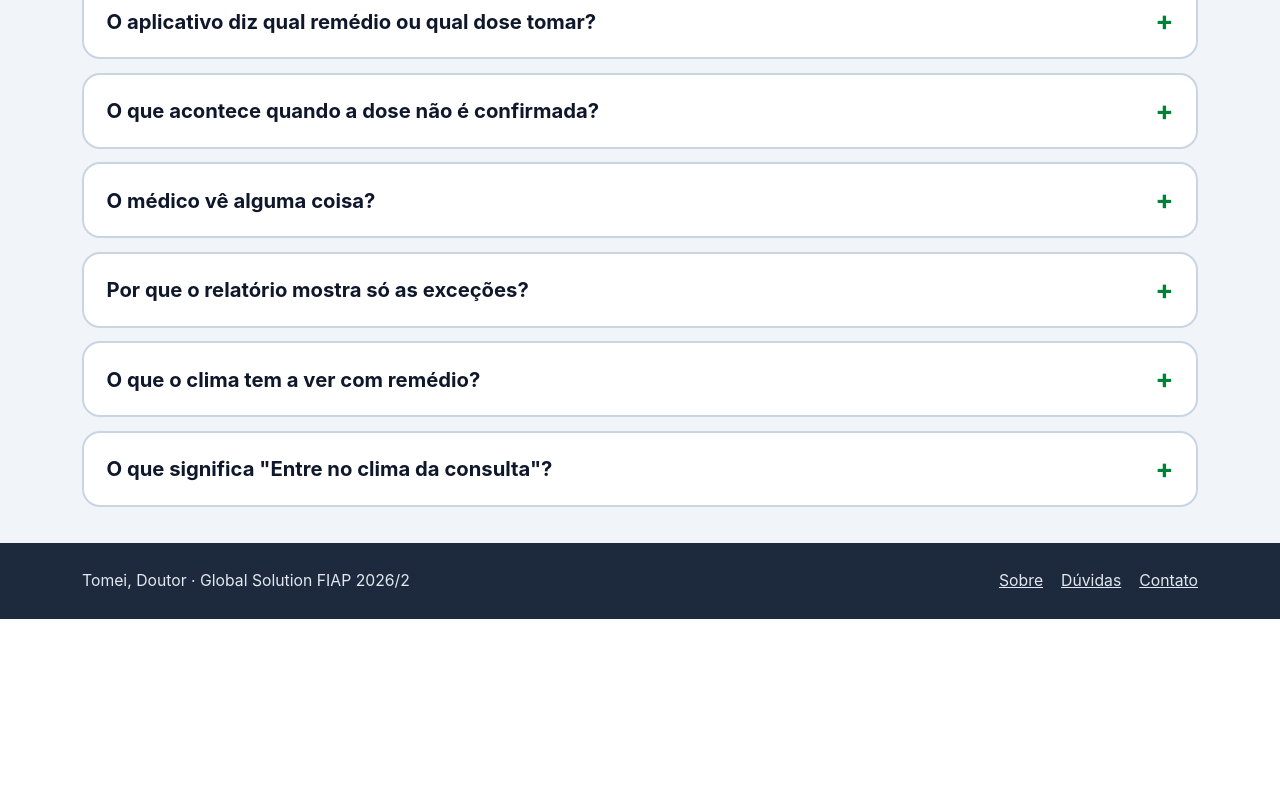
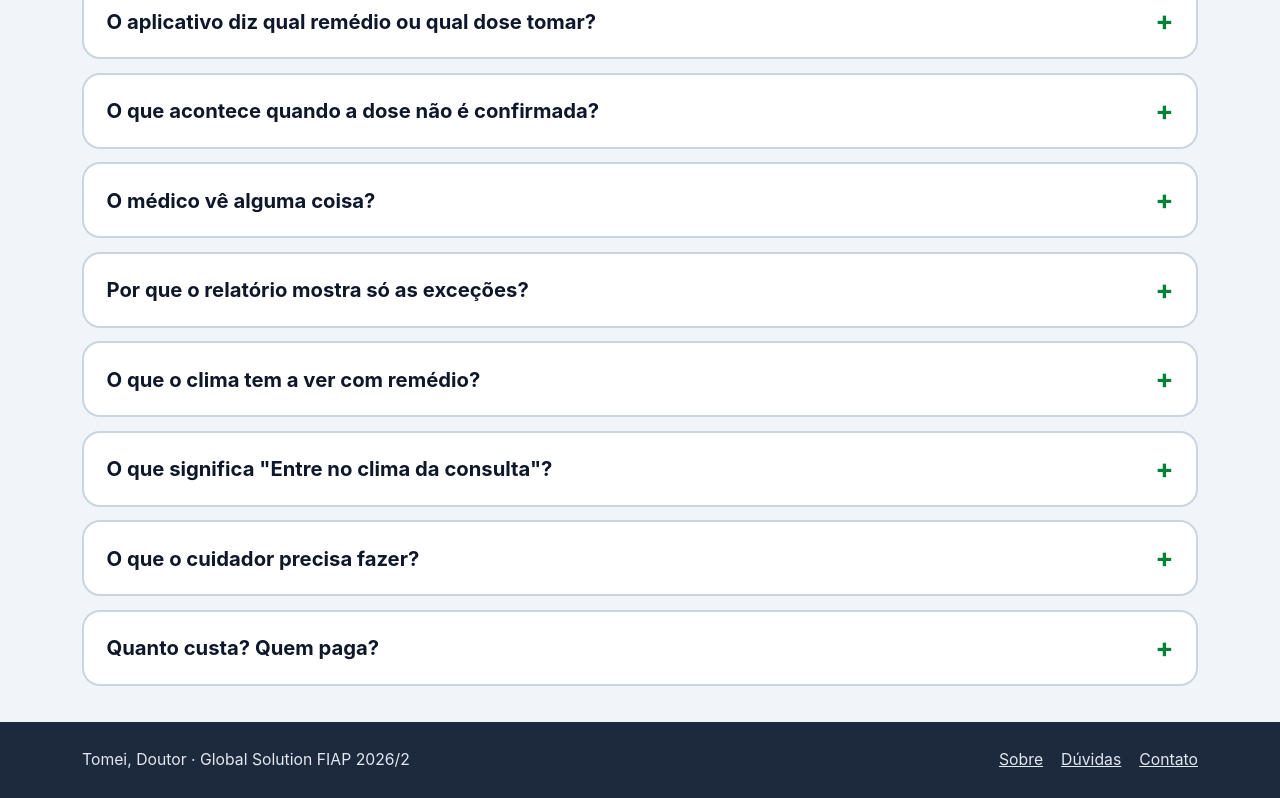
Before and after one commit to KaiqueZiantoni/front-gs2-fiap, a React (Vite) app: page /faq in a window 1280 px wide. Shown: the part 503-1301 px from the top of the page. Before the commit the page ends 1122 px from the top, so only its background shows below. Built offline with nearby package versions, Linux system fonts and the light colour scheme.

Commit message:
Adiciona perguntas sobre cuidador e custo

```diff
--- a/src/data/faq.ts
+++ b/src/data/faq.ts
@@ -49,4 +49,15 @@ export const perguntas: Pergunta[] = [
     resposta:
       'Tem dois sentidos. O primeiro: chegar à consulta preparado, com o histórico das doses em mãos. O segundo: o app considera o clima do dia no cuidado com o tratamento.',
   },
+    {
+    pergunta: 'O que o cuidador precisa fazer?',
+    resposta:
+      'Quase nada no dia a dia. O cuidador só recebe aviso quando uma dose fica 90 minutos sem registro. Ele pode ligar para o paciente e, se a dose foi tomada, tocar em "Tomou, confirmei". Não precisa ficar conferindo o app toda hora.',
+  },
+  {
+    pergunta: 'Quanto custa? Quem paga?',
+    resposta:
+      'O Tomei, Doutor é um projeto acadêmico da Global Solution FIAP. Este protótipo é gratuito para quem usa. O app não vende remédio e não indica marca nem farmácia.',
+  },
+
 ]
```
